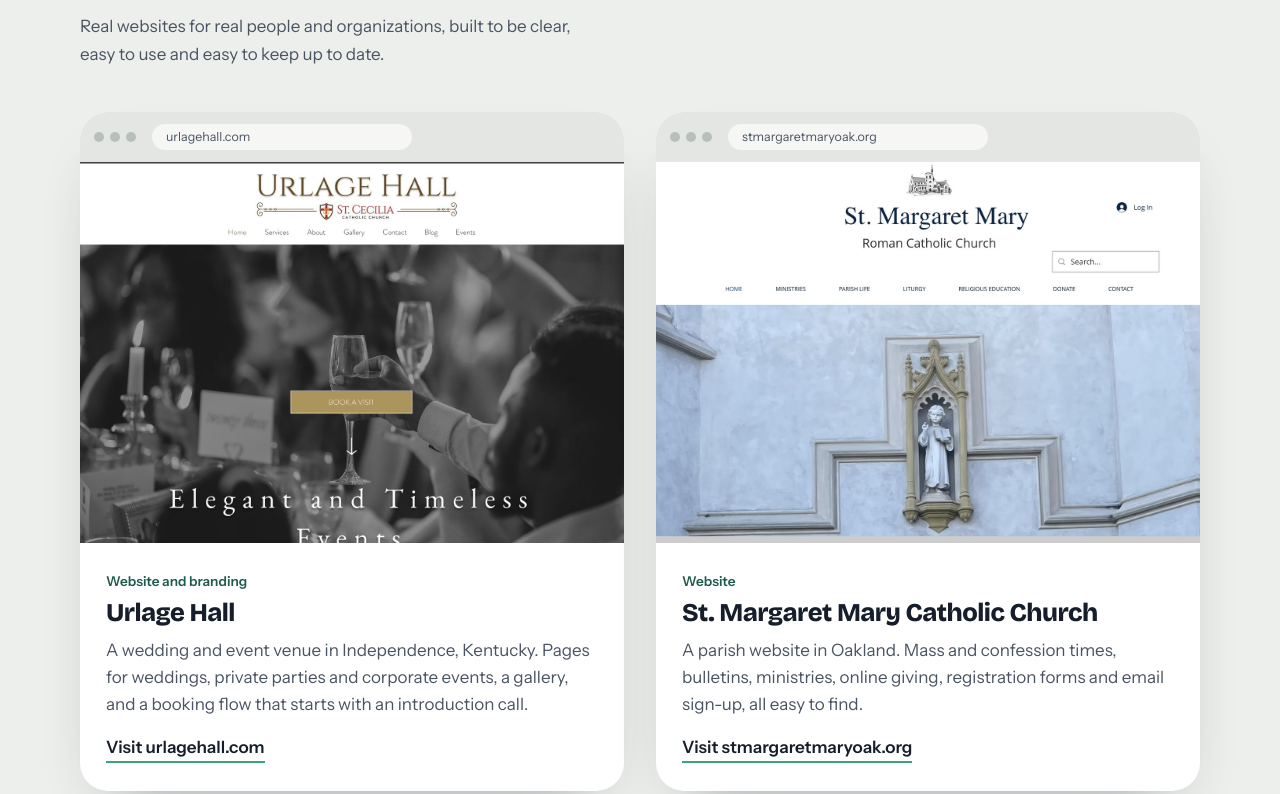
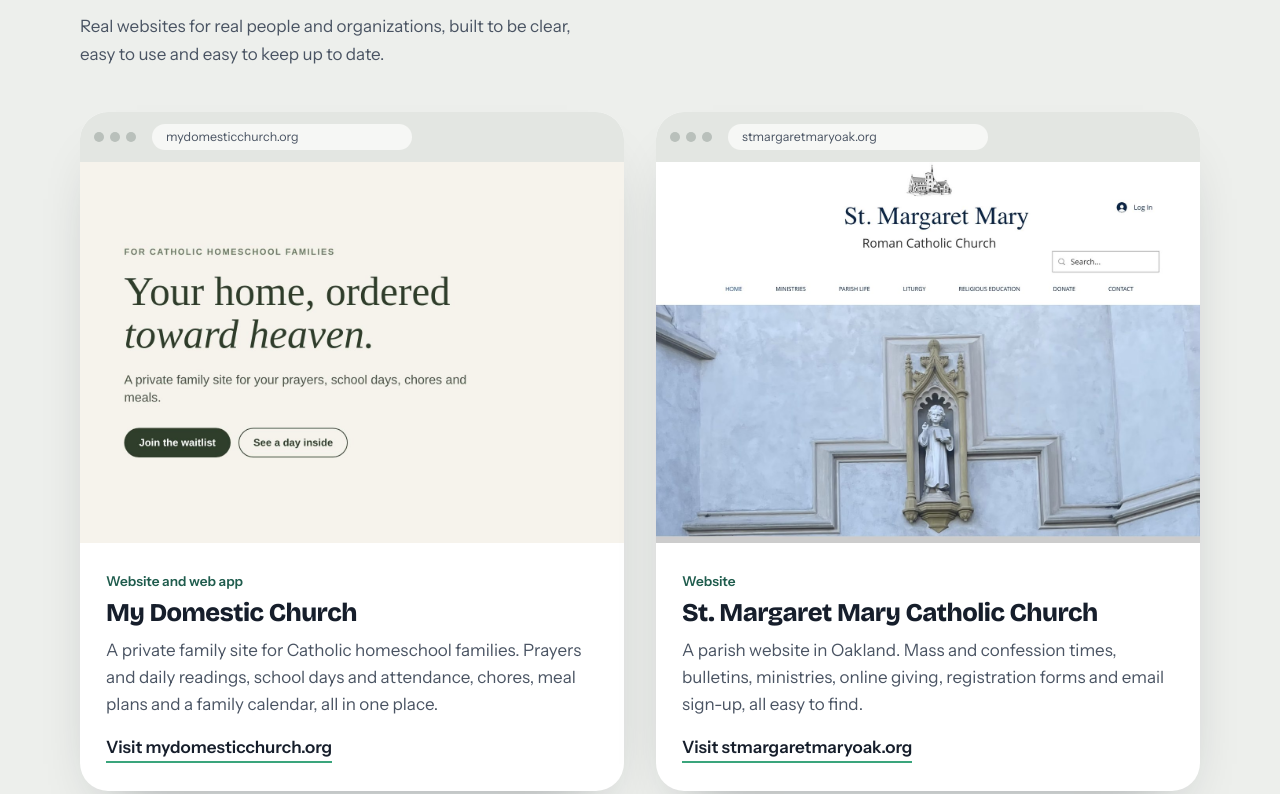
Before and after one commit to darwinsayo/liquidmachine, a plain HTML site: page index.html in a window 1280 px wide. Shown: the part 1895-2689 px from the top of the page. Drawn offline with nearby package versions, Linux system fonts and the light colour scheme.

Commit message:
Recent work: replace Urlage Hall with My Domestic Church (#6)
* Recent work: replace Urlage Hall with My Domestic Church

The new card uses a placeholder hero image (work-mydomesticchurch.jpg)
built from the site's headline; swap in a real screenshot when available.

Co-Authored-By: Claude Opus 5.5 <noreply@anthropic.com>
Claude-Session: https://claude.ai/code/session_015jS7JHgGXcYJtBmyvsWCw2

* Show Urlage Hall as an archived card; point Websites intro at mydomesticchurch.org

Urlage Hall took its site down for a redesign, so the card keeps our
screenshot without a live link and says the site has changed.

Co-Authored-By: Claude Opus 5.5 <noreply@anthropic.com>
Claude-Session: https://claude.ai/code/session_015jS7JHgGXcYJtBmyvsWCw2

* Urlage Hall card: site is offline while the venue changes hosts

Co-Authored-By: Claude Opus 5.5 <noreply@anthropic.com>
Claude-Session: https://claude.ai/code/session_015jS7JHgGXcYJtBmyvsWCw2

* Remove Urlage Hall from the site entirely

Co-Authored-By: Claude Opus 5.5 <noreply@anthropic.com>
Claude-Session: https://claude.ai/code/session_015jS7JHgGXcYJtBmyvsWCw2

---------

Co-authored-by: Claude <noreply@anthropic.com>

```diff
--- a/index.html
+++ b/index.html
@@ -249,14 +249,14 @@ footer .wrap{display:flex;justify-content:space-between;gap:12px;flex-wrap:wrap}
     <h2>Recent work</h2>
     <p class="sub">Real websites for real people and organizations, built to be clear, easy to use and easy to keep up to date.</p>
     <div class="work-grid">
-      <a class="proj" href="https://urlagehall.com" target="_blank" rel="noopener">
-        <div class="frame"><i></i><i></i><i></i><span>urlagehall.com</span></div>
-        <img src="/work-urlage.jpg" alt="Urlage Hall homepage: a black-and-white photo of a wedding toast with the headline Elegant and Timeless Events" width="1400" height="991" loading="lazy">
+      <a class="proj" href="https://mydomesticchurch.org" target="_blank" rel="noopener">
+        <div class="frame"><i></i><i></i><i></i><span>mydomesticchurch.org</span></div>
+        <img src="/work-mydomesticchurch.jpg" alt="My Domestic Church homepage: the headline Your home, ordered toward heaven, for Catholic homeschool families" width="1400" height="970" loading="lazy">
         <div class="cap">
-          <span class="tag">Website and branding</span>
-          <h3>Urlage Hall</h3>
-          <p>A wedding and event venue in Independence, Kentucky. Pages for weddings, private parties and corporate events, a gallery, and a booking flow that starts with an introduction call.</p>
-          <span class="visit">Visit urlagehall.com</span>
+          <span class="tag">Website and web app</span>
+          <h3>My Domestic Church</h3>
+          <p>A private family site for Catholic homeschool families. Prayers and daily readings, school days and attendance, chores, meal plans and a family calendar, all in one place.</p>
+          <span class="visit">Visit mydomesticchurch.org</span>
         </div>
       </a>
       <a class="proj" href="https://www.stmargaretmaryoak.org/" target="_blank" rel="noopener">
@@ -279,6 +279,7 @@ footer .wrap{display:flex;justify-content:space-between;gap:12px;flex-wrap:wrap}
           <span class="visit">Visit shadesofbeautiful.com</span>
         </div>
       </a>
+      </div>
     </div>
   </div>
 </section>
```
Also changed, not shown: websites/index.html (+1 -1 lines), work-mydomesticchurch.jpg (added), work-urlage.jpg (deleted).
